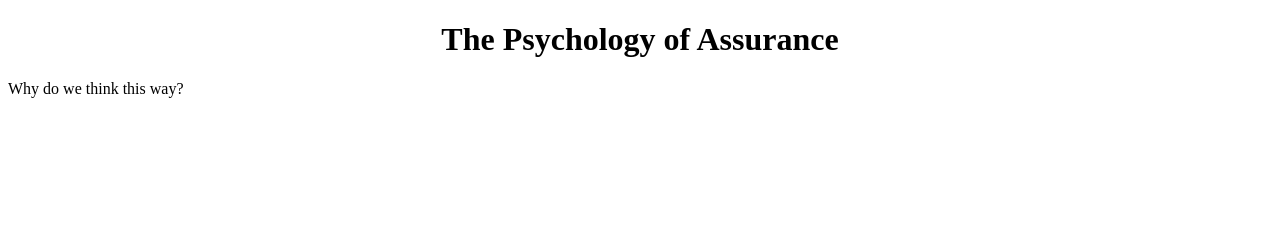
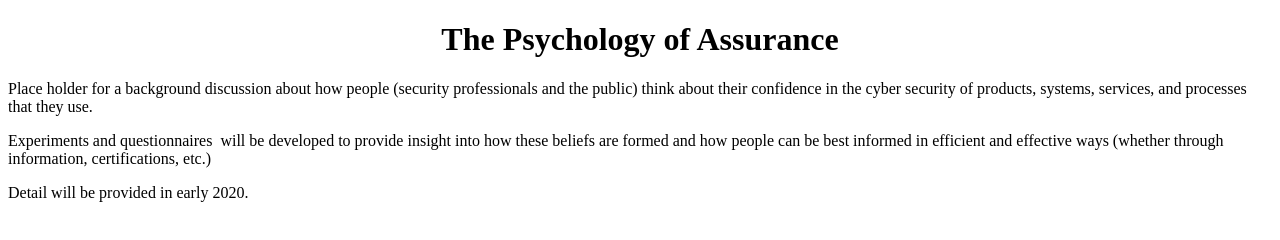
Before and after one commit to researchcollab/Faradayproject, a plain HTML site: page index.html in a window 1280 px wide. Drawn offline with Linux system fonts and the light colour scheme.

Commit message:
Text added for CSA conf

```diff
--- a/index.html
+++ b/index.html
@@ -6,9 +6,17 @@
     <title>Hello World again!</title>
   </head>
   <body>
-    <h1> <center>The Psychology of Assurance </center></h1>
- <p>
-   Why do we think this way?
-    </p>
+    <h1>
+      <center>The Psychology of Assurance </center>
+    </h1>
+    <p>Place holder for a background discussion about how people (security
+      professionals and the public) think about their confidence in the cyber
+      security of products, systems, services, and processes&nbsp; that they
+      use. </p>
+    <p>Experiments and questionnaires&nbsp; will be developed to provide insight
+      into how these beliefs are formed and how people can be best informed in
+      efficient and effective ways (whether through information, certifications,
+      etc.)</p>
+    <p>Detail will be provided in early 2020.</p>
   </body>
 </html>
```
